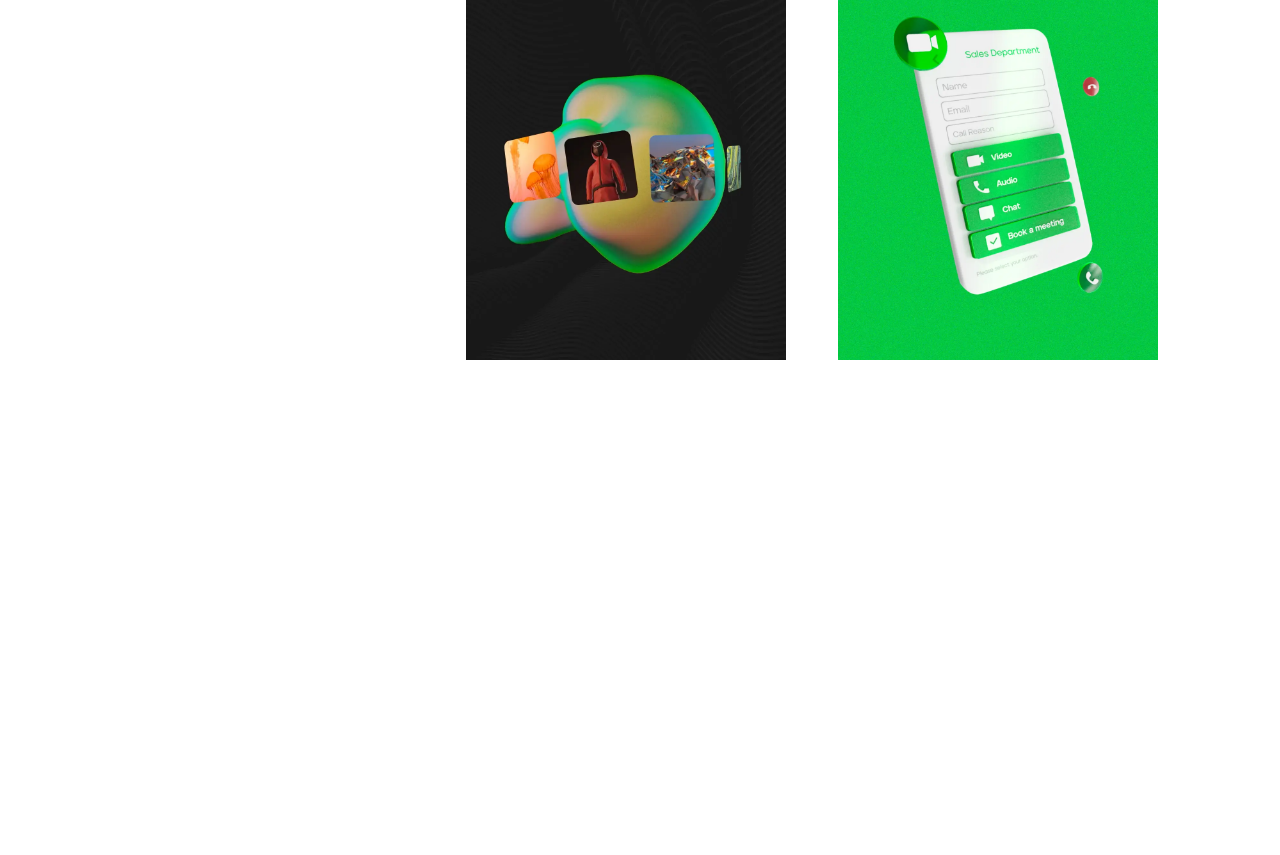
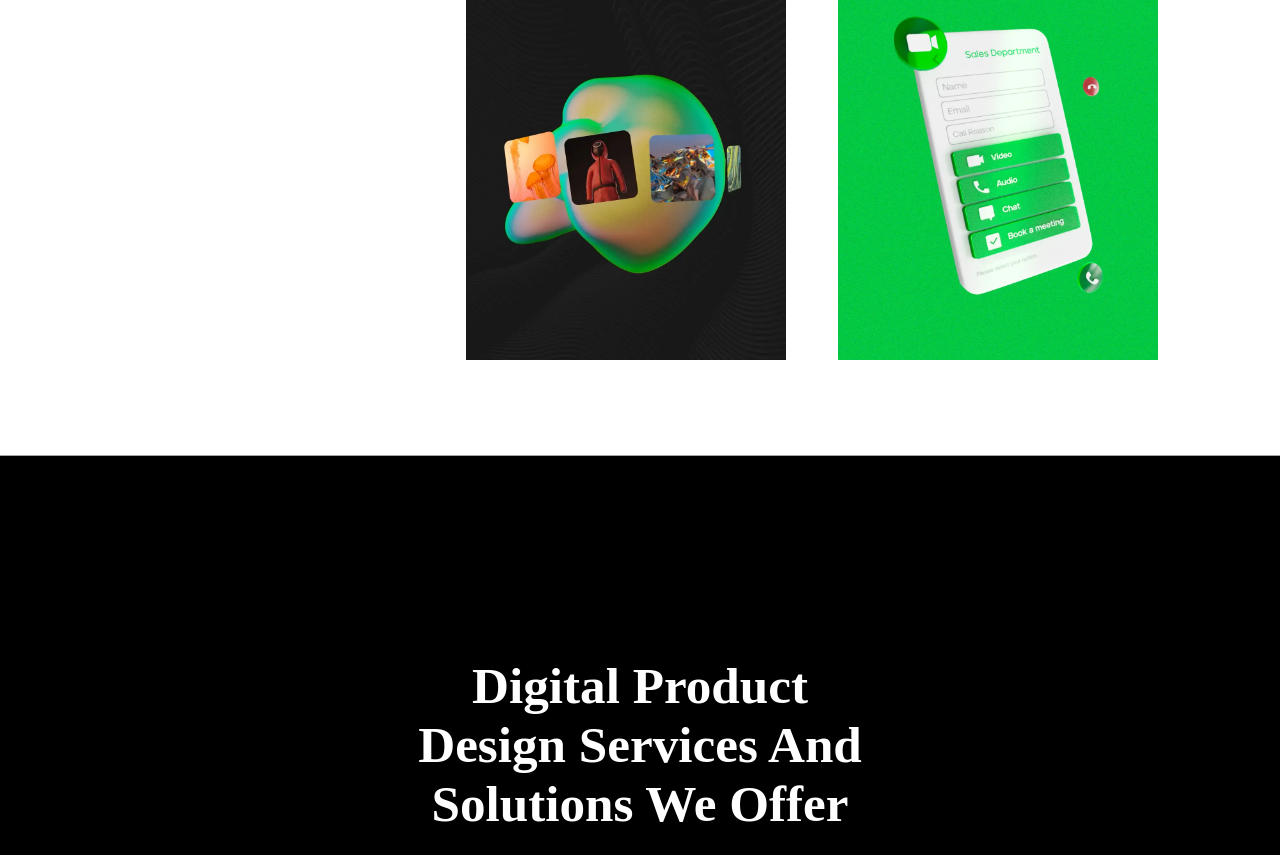
Before and after one commit to dipeshjoshi4/JS-GSAP, a plain HTML site: page lazrev/index.html in a window 1280 px wide. Shown: the part 6297-7152 px from the top of the page. Before the commit the page ends 6752 px from the top, so only its background shows below. Drawn offline with nearby package versions, Linux system fonts and the light colour scheme.

Commit message:
add page9 header

```diff
--- a/lazrev/index.html
+++ b/lazrev/index.html
@@ -332,6 +332,9 @@
                 <video src="./green-video.mp4"></video>
             </div>
         </div>
+        <div id="page9header">
+                <h1>Digital Product <br> Design Services And <br> Solutions We Offer</h1>
+        </div>
         <script src="https://cdnjs.cloudflare.com/ajax/libs/gsap/3.12.5/gsap.min.js"
             integrity="sha512-7eHRwcbYkK4d9g/6tD/mhkf++eoTHwpNM9woBxtPUBWm67zeAfFC+HrdoE2GanKeocly/VxeLvIqwvCdk7qScg=="
             crossorigin="anonymous" referrerpolicy="no-referrer"></script>
--- a/lazrev/script.js
+++ b/lazrev/script.js
@@ -133,12 +133,12 @@ function page8CardVideoAnimation() {
     })
 }
 
-// navAnimation();
+navAnimation();
 
-// page2Animation();
+page2Animation();
 
-// page3VideoAnimation()
+page3VideoAnimation()
 
-// page7VideoAnimation()
+page7VideoAnimation()
 
 page8CardVideoAnimation()
--- a/lazrev/style.css
+++ b/lazrev/style.css
@@ -612,3 +612,18 @@ nav button svg{
     transition: opacity ease 0.5s;
 
 }
+
+#page9header{
+    min-height:50vh;
+    width: 100%;
+    background-color: #000;
+    color:white;
+    text-align: center;
+    padding-top: 25vh;
+    direction:rtl;
+    border-top: 1px solid #A3A3A3;
+}
+
+#page9header h1{
+    font-size: 4vw;
+}
```
